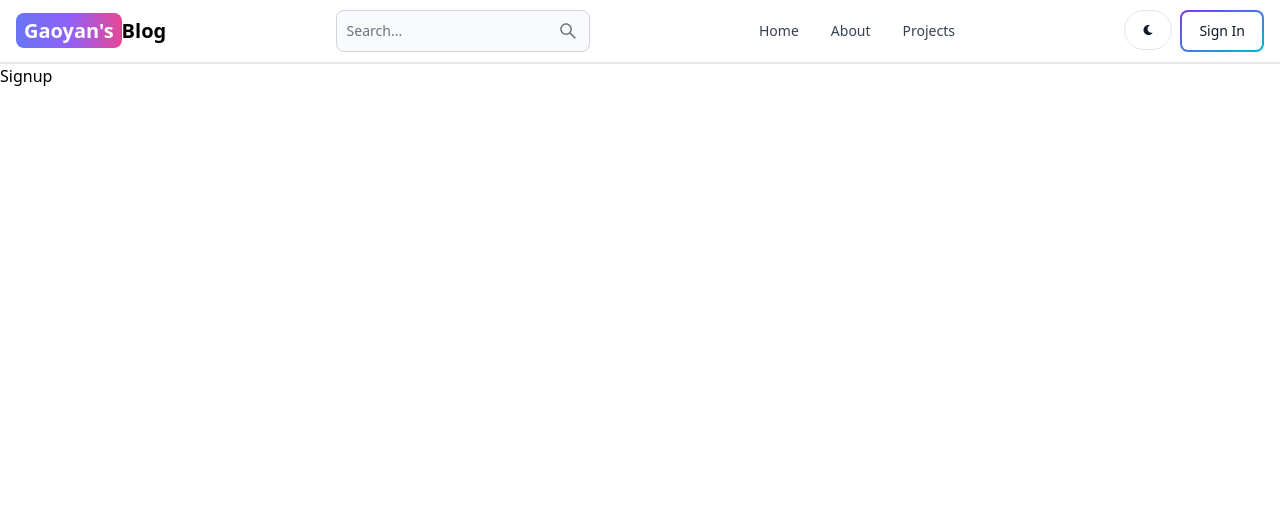
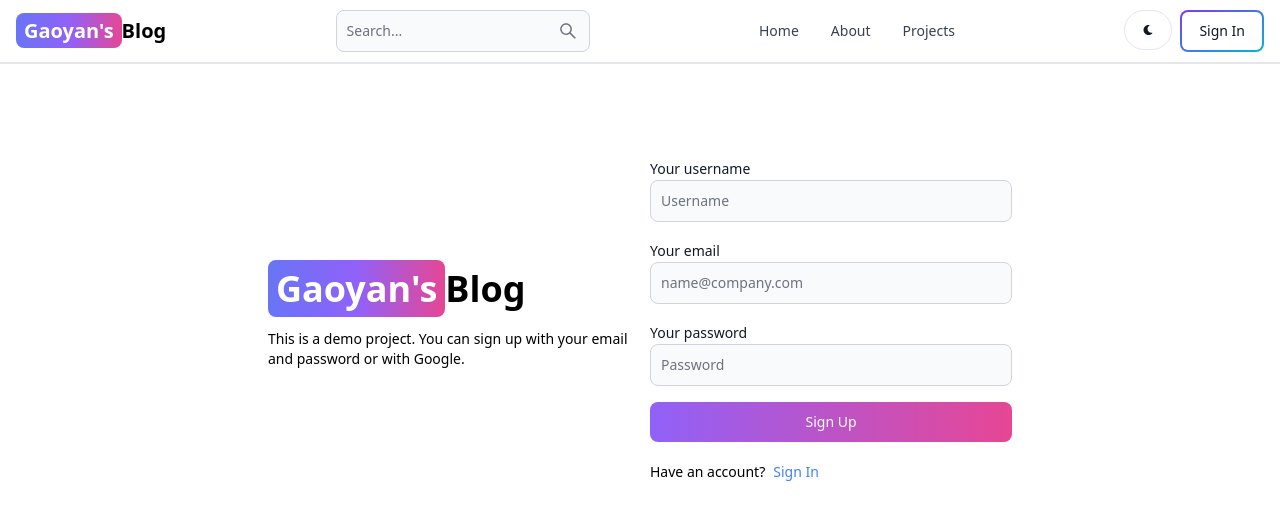
Before and after one commit to xiaojinlove/mern-blog, a React (Vite) app in the folder client/: page /sign-up in a window 1280 px wide. Shown: the top 520 px of the page. Built offline with nearby package versions, Linux system fonts and the light colour scheme.

Commit message:
create sign up page ui

```diff
--- a/client/src/pages/SignUp.jsx
+++ b/client/src/pages/SignUp.jsx
@@ -1,5 +1,50 @@
+import { Button, Label, TextInput } from 'flowbite-react'
+import { Link } from 'react-router-dom'
+
 export default function SignUp() {
   return (
-    <h1>Signup</h1>
+    <div className="min-h-screen mt-20">
+      <div className="flex p-3 max-w-3xl mx-auto flex-col md:flex-row md:items-center gap-5">
+        {/* left */}
+        <div className="flex-1">
+          <Link to="/" className='font-bold dark:text-white text-4xl'>
+              <span className='px-2 py-1 bg-gradient-to-r from-indigo-500
+              via-purple-500 to-pink-500 rounded-lg text-white '>Gaoyan's</span>
+              Blog
+          </Link>
+          <p className='text-sm mt-5'>
+            This is a demo project. You can sign up with your email and password or with Google.
+          </p>
+        </div>
+        {/* right */}
+
+        <div className="flex-1">
+          <form className='flex flex-col gap-4'>
+            <div>
+              <Label value='Your username' />
+              <TextInput type='text' placeholder='Username' id='username'
+              />
+            </div>
+            <div>
+              <Label value='Your email' />
+              <TextInput type='text' placeholder='name@company.com' id='email'
+              />
+            </div>
+            <div>
+              <Label value='Your password' />
+              <TextInput type='text' placeholder='Password' id='password'
+              />
+            </div>
+            <Button gradientDuoTone='purpleToPink' type='submit'>
+              Sign Up
+            </Button>
+          </form>
+          <div className='flex gap-2 text-sm mt-5'>
+            <span>Have an account?</span>
+            <Link to='/sign-in' className='text-blue-500'>Sign In</Link>
+          </div>
+        </div>
+      </div>
+    </div>
   )
 }
```
